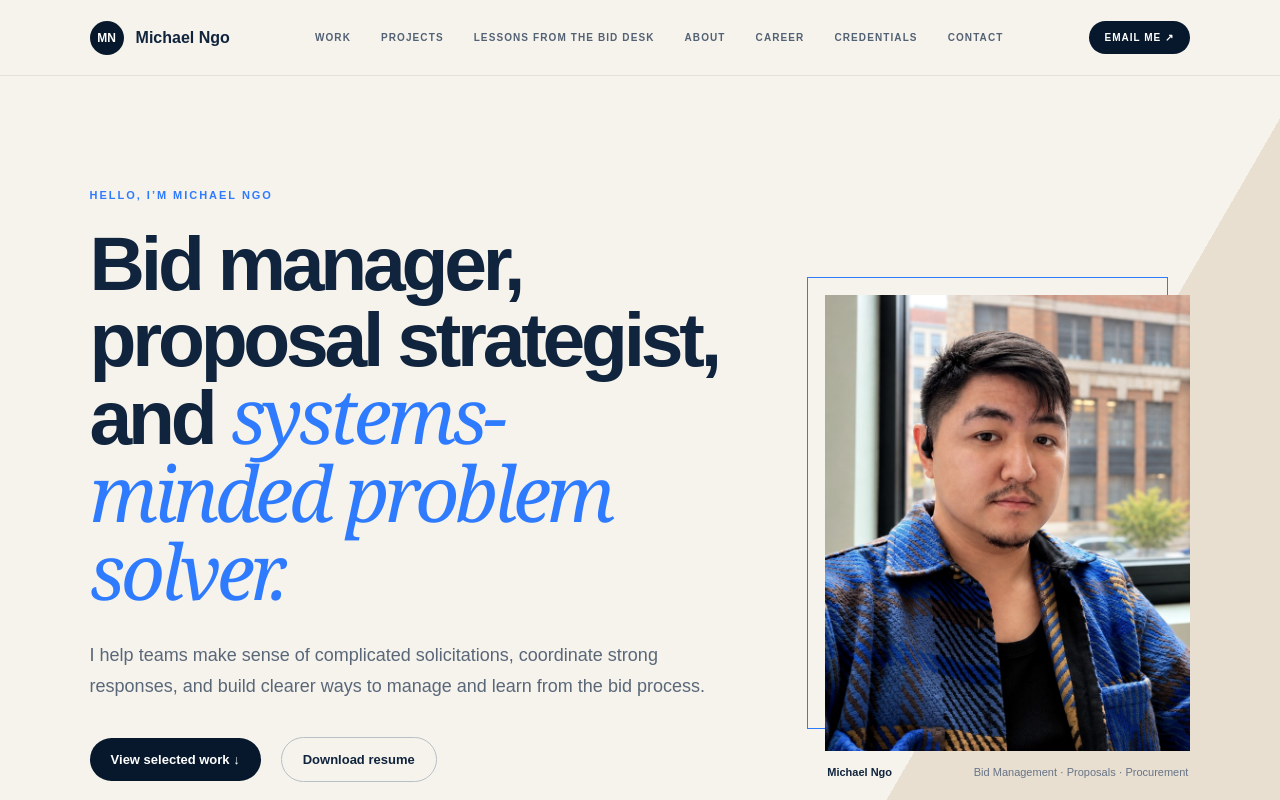
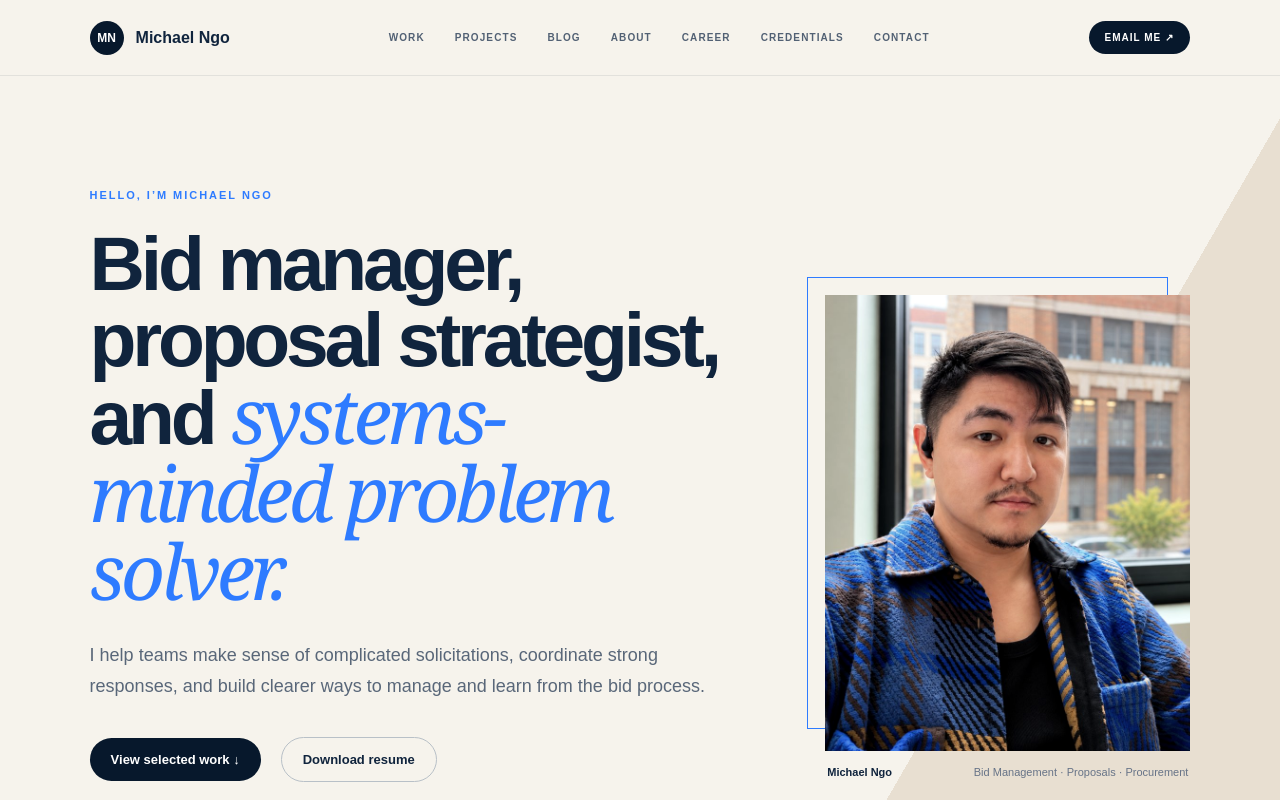
Before and after one commit to michaelngo5x/michael-ngo-portfolio, a Next.js app: page / in a window 1280 px wide. Shown: the top 800 px of the page. Built offline with nearby package versions, Linux system fonts and the light colour scheme.

Commit message:
Rename navigation item to Blog while keeping Bid Desk branding

```diff
--- a/app/SiteHeader.tsx
+++ b/app/SiteHeader.tsx
@@ -7,7 +7,7 @@ export default function SiteHeader({ className = "" }: { className?: string }) {
       <nav aria-label="Primary navigation">
         <a href="/#work">Work</a>
         <a href="/projects">Projects</a>
-        <a href="/lessons">Lessons From the Bid Desk</a>
+        <a href="/lessons">Blog</a>
         <a href="/about">About</a>
         <a href="/resume">Career</a>
         <a href="/credentials">Credentials</a>
```
